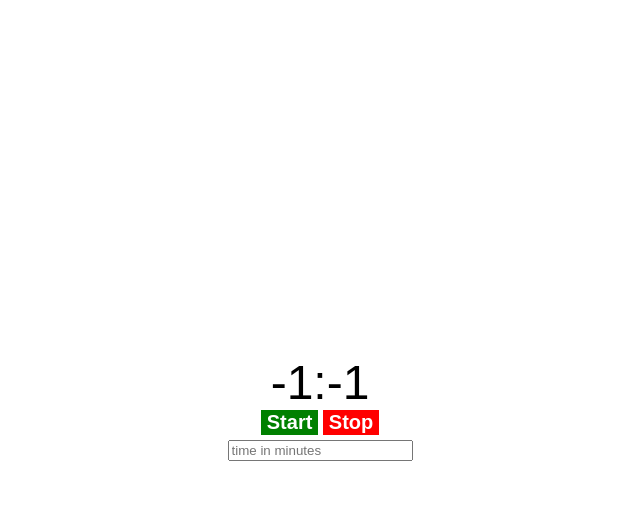
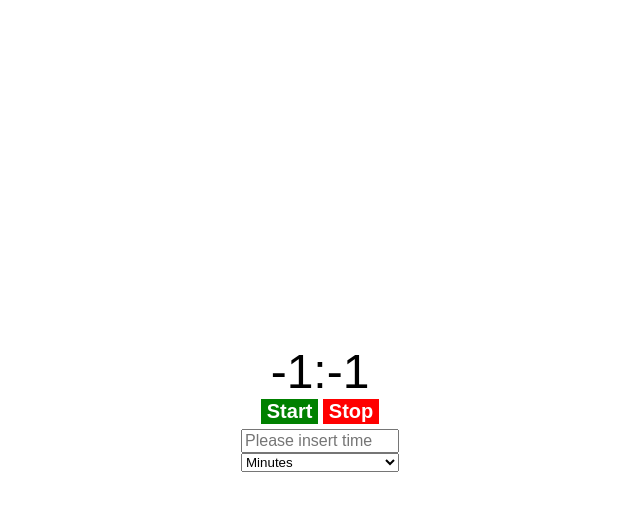
Before and after one commit to ThiDurante/DrinkWater, an Electron app: page src/index.html in a window 800 px wide. Both pictures are taken after a click on the button "Start". Shown: the whole page, without its empty margins (80-720 px from the left). Drawn offline with Linux system fonts and the light colour scheme.

Commit message:
feat: timer fully working, missing audio

```diff
--- a/src/index.css
+++ b/src/index.css
@@ -28,3 +28,16 @@ body {
   border: none;
   margin-bottom: 5px;
 }
+
+.time-unit {
+  font-size: 20px;
+  display: flex;
+  flex-direction: column;
+}
+
+.time-input {
+  font-size: 16px;
+  display: flex;
+  flex-direction: column;
+  width: 150px;
+}
--- a/src/index.html
+++ b/src/index.html
@@ -8,7 +8,6 @@
       href="index.css"
     />
   </head>
-  <body>
     <div class="timer">00:00</div>
     <div>
       <button
@@ -26,12 +25,18 @@
         Stop
       </button>
     </div>
-    <input
-      type="text"
-      class="time-input"
-      placeholder="time in minutes"
-      id="time-input"
-    />
+    <div class='time-unit'>
+      <input
+        type="text"
+        class="time-input"
+        placeholder="Please insert time"
+        id="time-input"
+      />
+      <select name="units" id="unit">
+        <option value="minutes">Minutes</option>
+        <option value="seconds">Seconds</option>
+      </select>
+    </div>
     <script
       defer
       src="render.js"
--- a/src/render.js
+++ b/src/render.js
@@ -19,6 +19,13 @@ function resetTimer() {
 }
 
 function startTimer() {
+  if (timerInterval) {
+    clearInterval(timerInterval);
+  }
+  let minutesOrSeconds = document.getElementById('unit').value;
+  if (minutesOrSeconds === 'minutes') {
+    timerValue *= 60;
+  }
   timerInterval = setInterval(function () {
     let minutes = Math.floor(timerValue / 60);
     let seconds = timerValue % 60;
@@ -32,7 +39,7 @@ function startTimer() {
 
 function stopTimer() {
   clearInterval(timerInterval);
-  timerDisplay.innerHTML = `${timerValue}:00`;
+  timerValue = 0;
 }
 
 document.getElementById('start').addEventListener('click', function () {
@@ -45,5 +52,4 @@ document.getElementById('stop').addEventListener('click', function () {
 
 document.getElementById('time-input').addEventListener('change', function () {
   timerValue = this.value;
-  timerDisplay.innerHTML = `${timerValue}:00`;
 });
```
